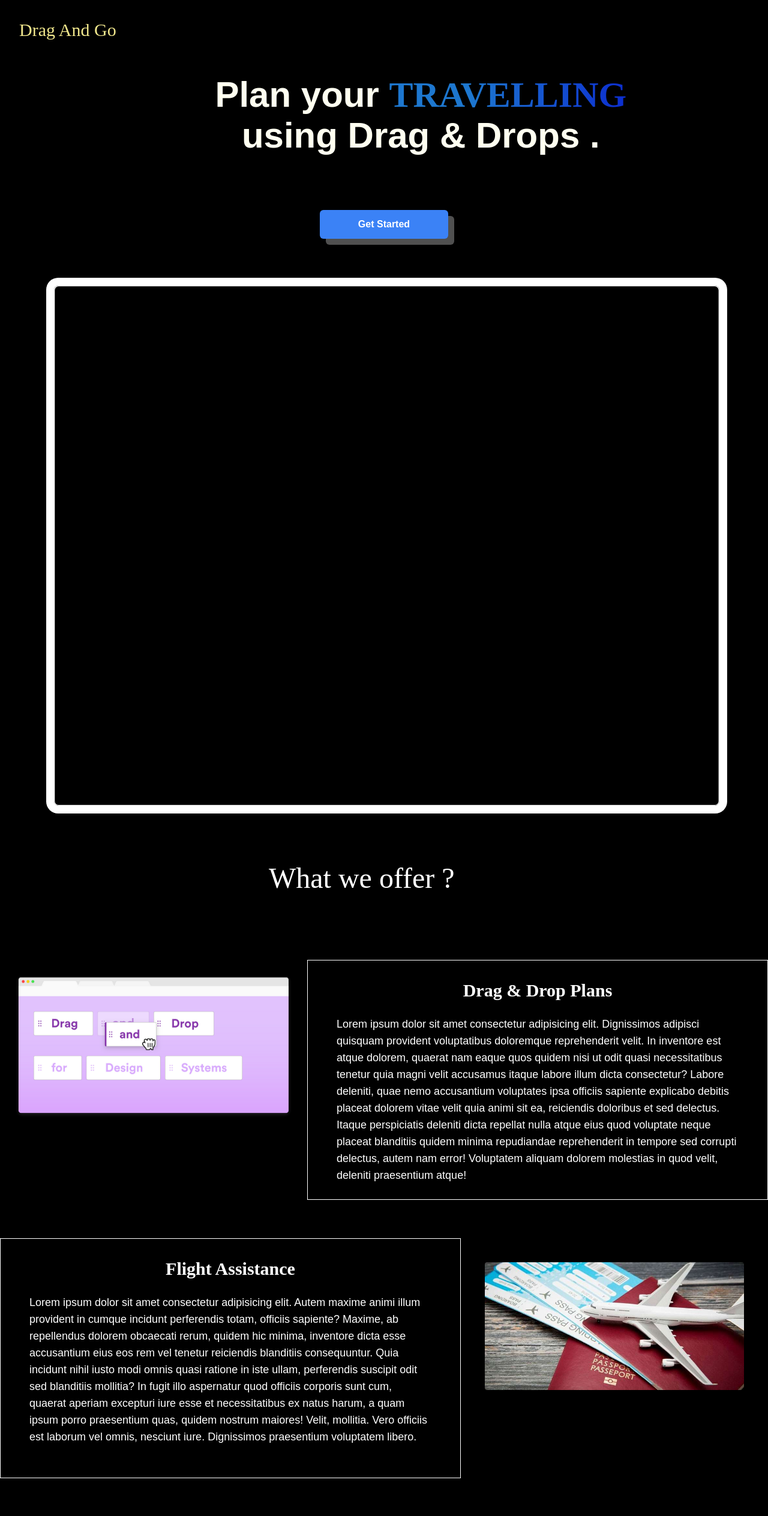
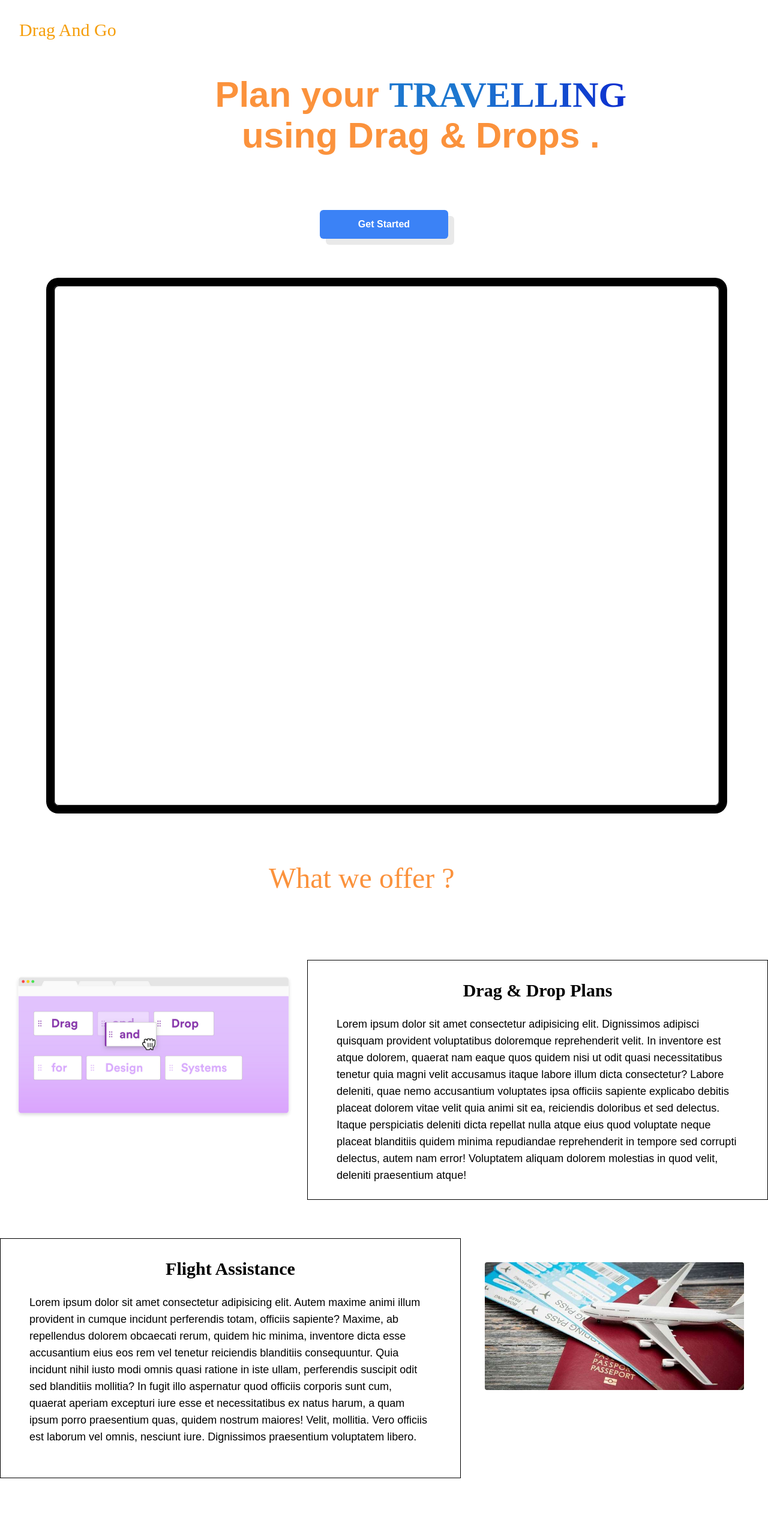
Before and after one commit to KushalXCoder/Drag-And-Go, a React (Vite) app in the folder Frontend/: page / in a window 1280 px wide. Shown: the top 2527 px of the page at 60% size. Built offline with nearby package versions, Linux system fonts and the light colour scheme; a web font is replaced by a local one.

Commit message:
Added light-dark mode

```diff
--- a/Frontend/package.json
+++ b/Frontend/package.json
@@ -10,12 +10,15 @@
     "preview": "vite preview"
   },
   "dependencies": {
+    "@dnd-kit/core": "^6.3.1",
+    "@dnd-kit/sortable": "^10.0.0",
     "@react-oauth/google": "^0.12.1",
     "dotenv": "^16.4.7",
     "motion": "^11.14.1",
     "react": "^18.3.1",
     "react-dom": "^18.3.1",
-    "react-hook-form": "^7.54.1"
+    "react-hook-form": "^7.54.1",
+    "swapy": "^1.0.1"
   },
   "devDependencies": {
     "@eslint/js": "^9.15.0",
--- a/Frontend/src/App.jsx
+++ b/Frontend/src/App.jsx
@@ -2,6 +2,7 @@ import './App.css'
 import Home from './Components/Home'
 import { BrowserRouter, Routes, Route } from "react-router-dom";
 import Login from './Components/Login';
+import DragPage from './Components/DragPage';
 
 function App() {
 
@@ -11,6 +12,7 @@ function App() {
         <Routes>
             <Route path='/' element={<Home/>}/>
             <Route path='/login' element={<Login/>}/>
+            <Route path='/drag-place' element={<DragPage/>}/>
         </Routes>
       </BrowserRouter>
     </>
--- a/Frontend/src/Components/Home.jsx
+++ b/Frontend/src/Components/Home.jsx
@@ -36,15 +36,17 @@ const Home = () => {
     <>
       {/* Navbar */}
       <nav className='w-full px-8 py-8 bg-transparent fixed z-10'>
-        <motion.h1 className='text-3xl'
-        initial={{opacity: 0, x: -50}}
-        animate={{opacity: 1, x: 0, transition: {duration: 1}}}
-        >Drag And Go</motion.h1>
+          <motion.h1 className='text-3xl text-amber-500'
+          initial={{opacity: 0, x: -50}}
+          animate={{opacity: 1, x: 0, transition: {duration: 1}}}
+          >
+              Drag And Go
+          </motion.h1>
       </nav>
       {/* Container 1 */}
-      <div className="container1 h-screen">
+      <div className="container1 h-screen bg-white dark:bg-black">
         <div className="content h-full w-full justify-items-center content-center relative">
-          <motion.div className="headings absolute top-32"
+          <motion.div className="headings absolute top-32 text-orange-400 dark:text-zinc-200"
           initial={{opacity: 0, y: -50}}
           animate={{
             opacity: 1,
@@ -52,7 +54,7 @@ const Home = () => {
             transition: { duration: 1 }
           }}
           >
-            <h1 className='text-6xl'>Plan your <span className='text-red-600'> TRAVELLING</span></h1>
+            <h1 className='text-6xl'>Plan your <span> TRAVELLING</span></h1>
             <h2 className='text-6xl mt-2 text-center'>using Drag & Drops .</h2>
           </motion.div>
           <div className="button-container w-full flex justify-center">
@@ -61,10 +63,10 @@ const Home = () => {
         </div>
       </div>
       {/* Container 2 */}
-      <div className="container2 h-screen w-screen p-5 relative">
+      <div className="container2 h-screen w-screen p-5 relative bg-white dark:bg-black">
         <motion.div
           ref={videoRef}
-          className="image-container h-5/6 w-4/6 border border-white absolute shadow-[0px_0px_0px_10px_rgba(255,255,255,1)] rounded-md"
+          className="image-container h-5/6 w-4/6 border border-black dark:border-white absolute shadow-[0px_0px_0px_10px_rgba(0,0,0,1)] dark:shadow-[0px_0px_0px_10px_rgba(255,255,255,1)] rounded-md"
           animate={controls}
           initial={{ scale: 1 }}
           transition={{ duration: 0.8, ease: "easeInOut" }}
@@ -73,12 +75,12 @@ const Home = () => {
             {/* <source src={Travel} /> */}
           </video>
         </motion.div>
-        <motion.h1 className='offer text-white absolute bottom-28 text-5xl'
+        <motion.h1 className='offer text-orange-400 dark:text-white absolute bottom-28 text-5xl'
         initial={{opacity: 0}}
         whileInView={{opacity: 1, transition:{duration: 2}}}
         >What we offer ?</motion.h1>
       </div>
-      <div className="container3 w-screen bg-black">
+      <div className="container3 w-screen bg-white dark:bg-black">
         <motion.div className="box1 h-1/4 w-full flex mb-16"
         initial={{x: 100}}
         whileInView={{x: 0, transition: {duration: 1}}}
@@ -87,9 +89,9 @@ const Home = () => {
           <div className="image-containers h-full w-2/5 p-5">
             <img src={Photo} alt=""/>
           </div>
-          <div className="content-box border border-white h-full w-3/5 px-12 py-8">
-            <h1 className='features text-white text-3xl font-bold text-center'>Drag & Drop Plans</h1>
-            <p className='features-text text-white text-lg mt-6'>Lorem ipsum dolor sit amet consectetur adipisicing elit. Dignissimos adipisci quisquam provident voluptatibus doloremque reprehenderit velit. In inventore est atque dolorem, quaerat nam eaque quos quidem nisi ut odit quasi necessitatibus tenetur quia magni velit accusamus itaque labore illum dicta consectetur? Labore deleniti, quae nemo accusantium voluptates ipsa officiis sapiente explicabo debitis placeat dolorem vitae velit quia animi sit ea, reiciendis doloribus et sed delectus. Itaque perspiciatis deleniti dicta repellat nulla atque eius quod voluptate neque placeat blanditiis quidem minima repudiandae reprehenderit in tempore sed corrupti delectus, autem nam error! Voluptatem aliquam dolorem molestias in quod velit, deleniti praesentium atque!</p>
+          <div className="content-box border border-black dark:border-white h-full w-3/5 px-12 py-8">
+            <h1 className='features text-black dark:text-white text-3xl font-bold text-center'>Drag & Drop Plans</h1>
+            <p className='features-text text-black dark:text-white text-lg mt-6'>Lorem ipsum dolor sit amet consectetur adipisicing elit. Dignissimos adipisci quisquam provident voluptatibus doloremque reprehenderit velit. In inventore est atque dolorem, quaerat nam eaque quos quidem nisi ut odit quasi necessitatibus tenetur quia magni velit accusamus itaque labore illum dicta consectetur? Labore deleniti, quae nemo accusantium voluptates ipsa officiis sapiente explicabo debitis placeat dolorem vitae velit quia animi sit ea, reiciendis doloribus et sed delectus. Itaque perspiciatis deleniti dicta repellat nulla atque eius quod voluptate neque placeat blanditiis quidem minima repudiandae reprehenderit in tempore sed corrupti delectus, autem nam error! Voluptatem aliquam dolorem molestias in quod velit, deleniti praesentium atque!</p>
           </div>
         </motion.div>
         <motion.div className="box2 h-1/4 w-full flex mb-16"
@@ -97,9 +99,9 @@ const Home = () => {
         whileInView={{x: 0, transition: {duration: 1}}}
         viewport={{amount: "50%"}}
         >
-          <div className="content-box border border-white h-full w-3/5 px-12 py-8">
-            <h1 className='features text-white text-3xl font-bold text-center'>Flight Assistance</h1>
-            <p className='features-text text-white text-lg mt-6'>Lorem ipsum dolor sit amet consectetur adipisicing elit. Autem maxime animi illum provident in cumque incidunt perferendis totam, officiis sapiente? Maxime, ab repellendus dolorem obcaecati rerum, quidem hic minima, inventore dicta esse accusantium eius eos rem vel tenetur reiciendis blanditiis consequuntur. Quia incidunt nihil iusto modi omnis quasi ratione in iste ullam, perferendis suscipit odit sed blanditiis mollitia? In fugit illo aspernatur quod officiis corporis sunt cum, quaerat aperiam excepturi iure esse et necessitatibus ex natus harum, a quam ipsum porro praesentium quas, quidem nostrum maiores! Velit, mollitia. Vero officiis est laborum vel omnis, nesciunt iure. Dignissimos praesentium voluptatem libero.</p>
+          <div className="content-box border border-black dark:border-white h-full w-3/5 px-12 py-8">
+            <h1 className='features text-black dark:text-white text-3xl font-bold text-center'>Flight Assistance</h1>
+            <p className='features-text text-black dark:text-white text-lg mt-6'>Lorem ipsum dolor sit amet consectetur adipisicing elit. Autem maxime animi illum provident in cumque incidunt perferendis totam, officiis sapiente? Maxime, ab repellendus dolorem obcaecati rerum, quidem hic minima, inventore dicta esse accusantium eius eos rem vel tenetur reiciendis blanditiis consequuntur. Quia incidunt nihil iusto modi omnis quasi ratione in iste ullam, perferendis suscipit odit sed blanditiis mollitia? In fugit illo aspernatur quod officiis corporis sunt cum, quaerat aperiam excepturi iure esse et necessitatibus ex natus harum, a quam ipsum porro praesentium quas, quidem nostrum maiores! Velit, mollitia. Vero officiis est laborum vel omnis, nesciunt iure. Dignissimos praesentium voluptatem libero.</p>
           </div>
           <div className="image-containers h-full w-2/5 p-10">
             <img src={Flight} alt="" className='rounded'/>
@@ -113,16 +115,16 @@ const Home = () => {
           <div className="image-containers h-full w-2/5 p-8">
             <img src={AI} alt="" className='rounded'/>
           </div>
-          <div className="content-box border border-white h-full w-3/5 px-10 py-8">
-            <h1 className='features text-white text-3xl font-bold text-center'>AI Itenary</h1>
-            <p className='features-text text-white text-lg mt-6'>Lorem ipsum dolor sit amet, consectetur adipisicing elit. Praesentium magni beatae blanditiis officia rem nisi quaerat quidem cupiditate iste. Cum consequuntur eius ad perferendis cumque exercitationem ratione, unde aspernatur voluptatum similique nam nihil? Repellendus incidunt, recusandae laudantium dolores facilis numquam facere odio illum minima animi ratione. Sint ipsa, officiis rerum ipsum tenetur sit minus, et laboriosam necessitatibus deserunt quibusdam voluptates corrupti dolore quos ex sapiente obcaecati totam vero aspernatur ea fuga vel. Laboriosam eos modi, vel ipsam, pariatur dolorem voluptatum iusto in rem incidunt dolore odit, a ea! Corporis fugit reprehenderit cupiditate quia laboriosam distinctio nesciunt illo dicta voluptatem doloribus?</p>
+          <div className="content-box border border-black dark:border-white h-full w-3/5 px-10 py-8">
+            <h1 className='features text-black dark:text-white text-3xl font-bold text-center'>AI Itenary</h1>
+            <p className='features-text text-black dark:text-white text-lg mt-6'>Lorem ipsum dolor sit amet, consectetur adipisicing elit. Praesentium magni beatae blanditiis officia rem nisi quaerat quidem cupiditate iste. Cum consequuntur eius ad perferendis cumque exercitationem ratione, unde aspernatur voluptatum similique nam nihil? Repellendus incidunt, recusandae laudantium dolores facilis numquam facere odio illum minima animi ratione. Sint ipsa, officiis rerum ipsum tenetur sit minus, et laboriosam necessitatibus deserunt quibusdam voluptates corrupti dolore quos ex sapiente obcaecati totam vero aspernatur ea fuga vel. Laboriosam eos modi, vel ipsam, pariatur dolorem voluptatum iusto in rem incidunt dolore odit, a ea! Corporis fugit reprehenderit cupiditate quia laboriosam distinctio nesciunt illo dicta voluptatem doloribus?</p>
           </div>
         </motion.div>
         <motion.div className='w-full text-white text-3xl'
         initial={{opacity: 0}}
         whileInView={{opacity: 1, transition: {duration: 2}}}
         >
-          <h1 className='more text-center mt-24'>AND MORE ...</h1>
+          <h1 className='more text-center mt-24 text-orange-400 dark:text-white'>AND MORE ...</h1>
         </motion.div>
       </div>
     </>
--- a/Frontend/src/Components/Login.jsx
+++ b/Frontend/src/Components/Login.jsx
@@ -10,13 +10,15 @@ import X from "../Other/x.png";
 import Whatsapp from "../Other/whatsapp.png";
 import { GoogleOAuthProvider } from '@react-oauth/google';
 import { GoogleLogin } from '@react-oauth/google';
+import { useNavigate } from 'react-router-dom';
 
 const Login = () => {
 
     const {register,handleSubmit, formState: { errors }} = useForm();
+    const navigate = useNavigate();
 
     const handleClick = () => {
-
+        navigate('/drag-place');
     }
 
     return (
--- a/Frontend/src/Styles/Home.css
+++ b/Frontend/src/Styles/Home.css
@@ -3,16 +3,8 @@
     src: url(../Fonts/Funsized-gJEP.ttf);
 }
 
-.container1, .container2 {
-    background-color: #000000;
-}
-
 nav {
     font-family: headings;
-}
-
-nav h1 {
-    color: khaki;
 }
 
 .content {
@@ -27,7 +19,7 @@ nav h1 {
 
 .headings {
     left: 28%;
-    color: ivory;
+    /* color: ivory; */
 }
 
 span {
--- a/Frontend/tailwind.config.js
+++ b/Frontend/tailwind.config.js
@@ -1,4 +1,5 @@
 export default {
+  darkMode: 'selector',
   content: [
     "./index.html",
     "./src/**/*.{js,ts,jsx,tsx}",
```
Also changed, not shown: Frontend/src/Components/Box.jsx (added, +22 -0 lines), Frontend/src/Components/DragPage.jsx (added, +22 -0 lines), Frontend/src/Components/Navbar.jsx (added, +22 -0 lines), Frontend/src/Styles/DragPage.css (added, +25 -0 lines), Frontend/src/Styles/Box.css (added), Frontend/src/Styles/Navbar.css (added), 2 other files (tests, documents, lock files or other folders).
